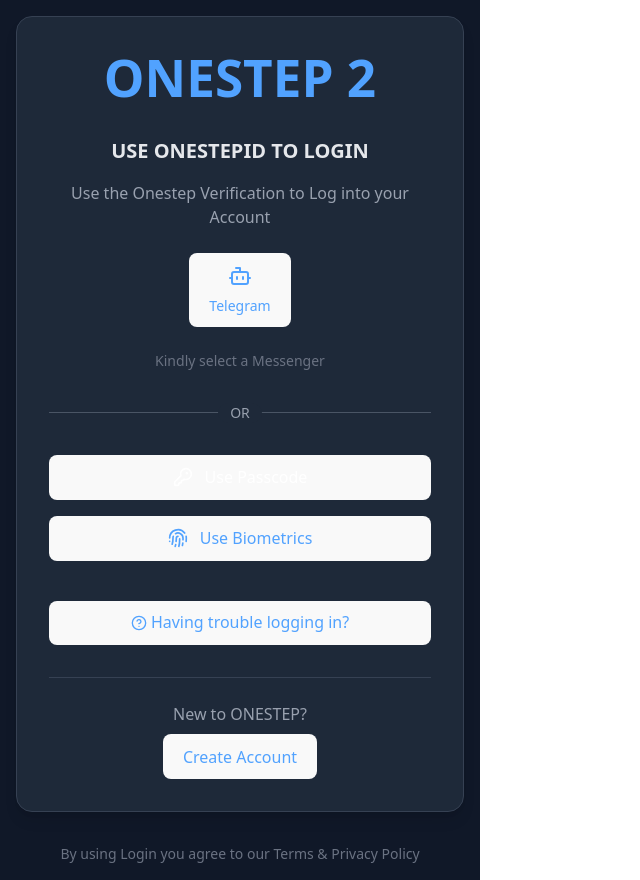
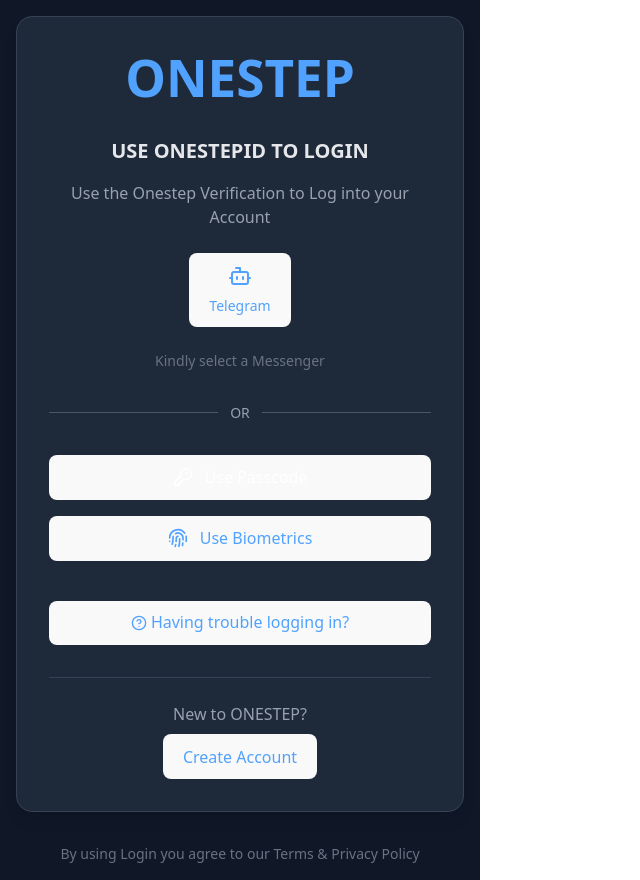
Before and after one commit to renownjhoe/TEXT_ONESTEP_AUTH_JOSIMAR, a React (Vite) app: page / in a window 1280 px wide. Shown: the whole page, without its empty margins (0-640 px from the left). Built offline with nearby package versions, Linux system fonts and the light colour scheme.

Commit message:
Update
update

```diff
--- a/src/pages/LoginSetup.jsx
+++ b/src/pages/LoginSetup.jsx
@@ -39,7 +39,7 @@
     }
 
     // Your application's domain and the callback path
-    const appOrigin = 'https://text-onestep-auth-josimar.vercel.app'; // Make sure this matches BotFather domain
+    const appOrigin = 'https://text-onestep-auth-josimar-pr3t.vercel.app'; // Make sure this matches BotFather domain
     const callbackPath = '/otp';
     const redirectUrl = `${appOrigin}${callbackPath}`;
     const encodedRedirectUrl = encodeURIComponent(redirectUrl);
@@ -62,7 +62,7 @@
       {/* Added dark background, subtle border, increased padding */}
       <div className="w-full max-w-md bg-gray-800 border border-gray-700 rounded-2xl shadow-lg p-8">
         {/* Header - Adjusted color for dark theme */}
-        <h1 className="text-3xl font-bold text-center text-blue-400 mb-8">ONESTEP 2</h1>
+        <h1 className="text-3xl font-bold text-center text-blue-400 mb-8">ONESTEP</h1>
 
         {/* Login Methods */}
         <div className="space-y-8">
```
